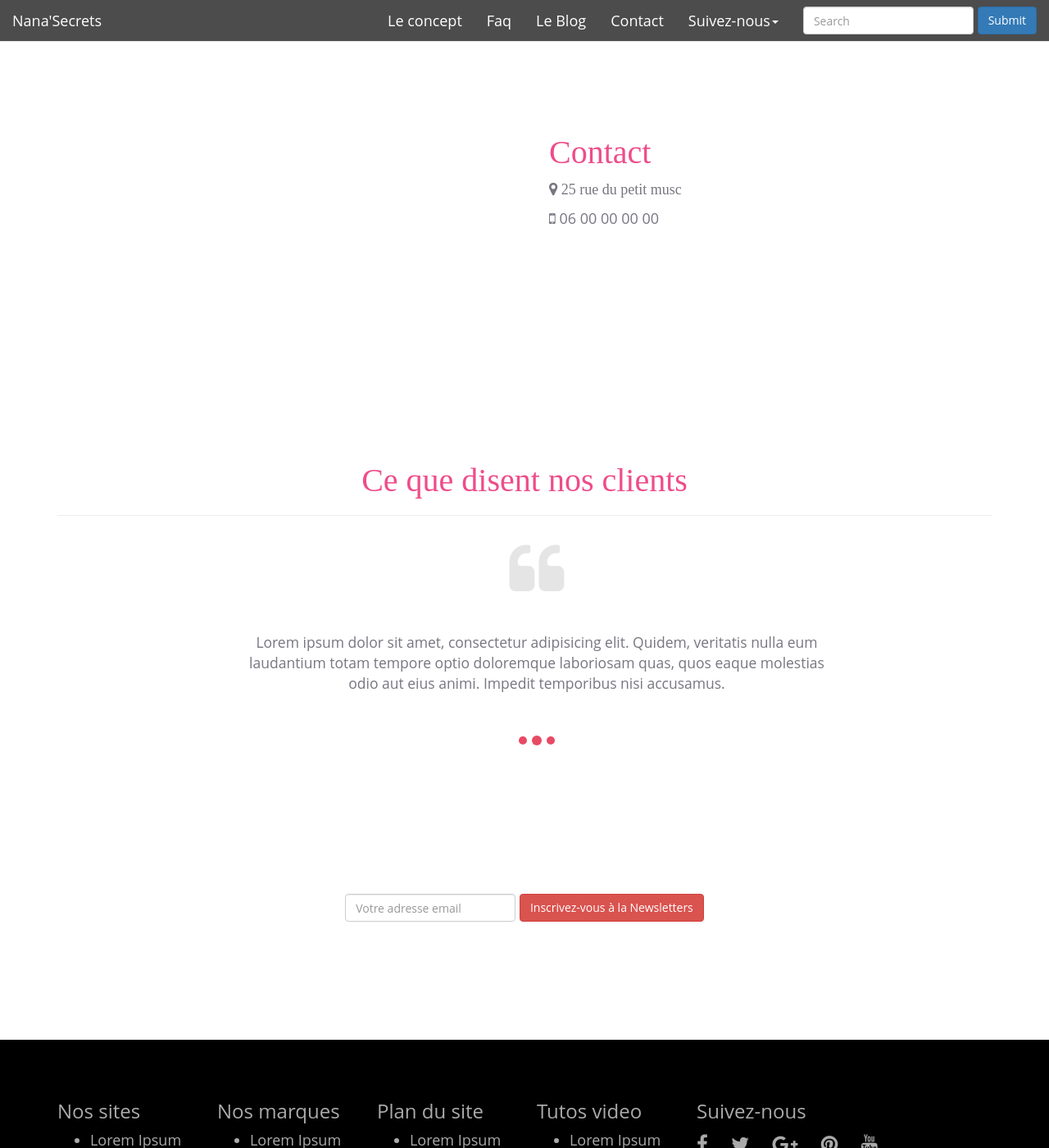
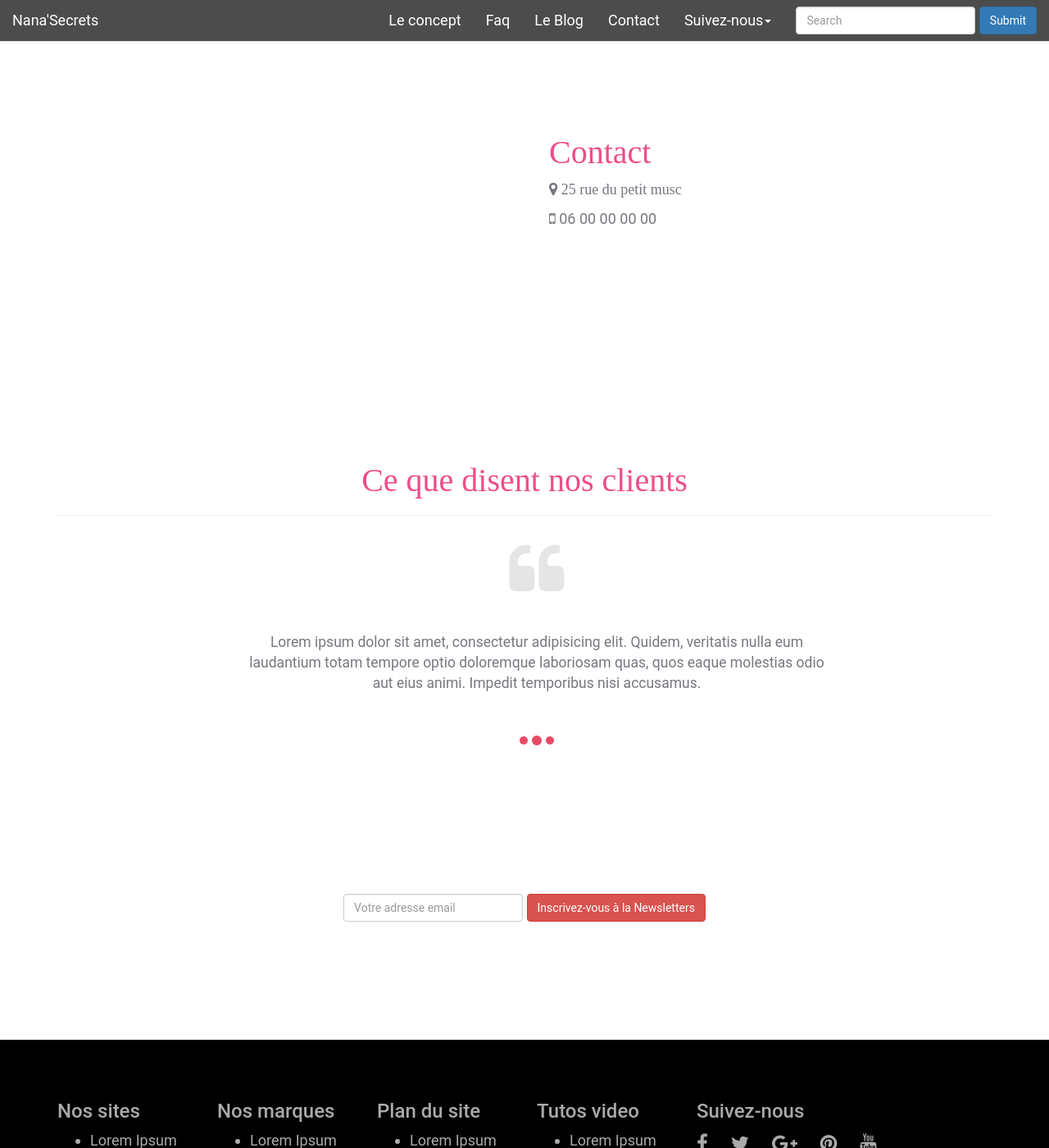
Before and after one commit to cdiomande78/jekyll-nanasecrets, a Jekyll site: the page built from contact.html, in a window 1280 px wide and 1400 px high. Shown: the whole window at 82% size. Built offline with Jekyll 4.4.1, drawn with Linux system fonts in a browser that asks for light colours; nearby versions of some CDN libraries.

Commit message:
changement font

```diff
--- a/css/style.css
+++ b/css/style.css
@@ -1,6 +1,6 @@
 body {
 	color:#787680;
-	font-family: Open Sans;
+	font-family: roboto;
 	background-color: #fff;
   font-size: 18px;
 }
```
